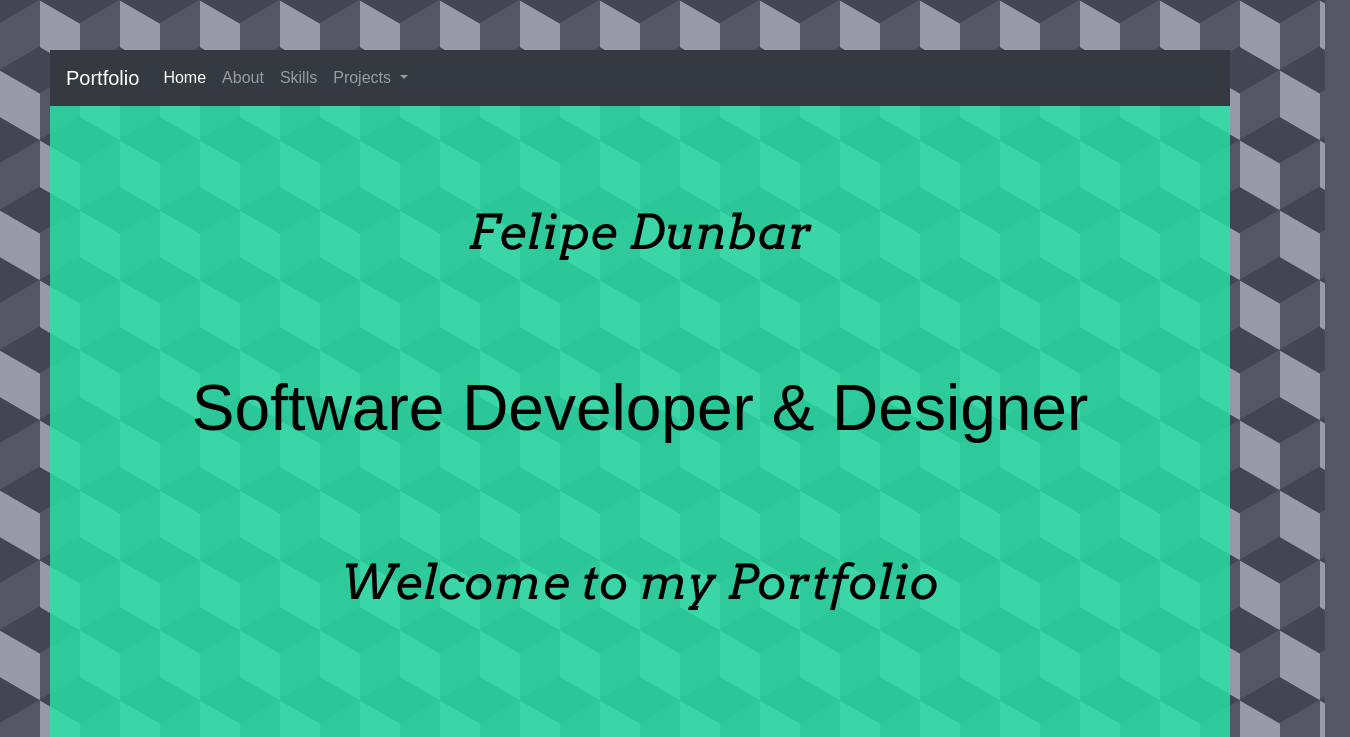
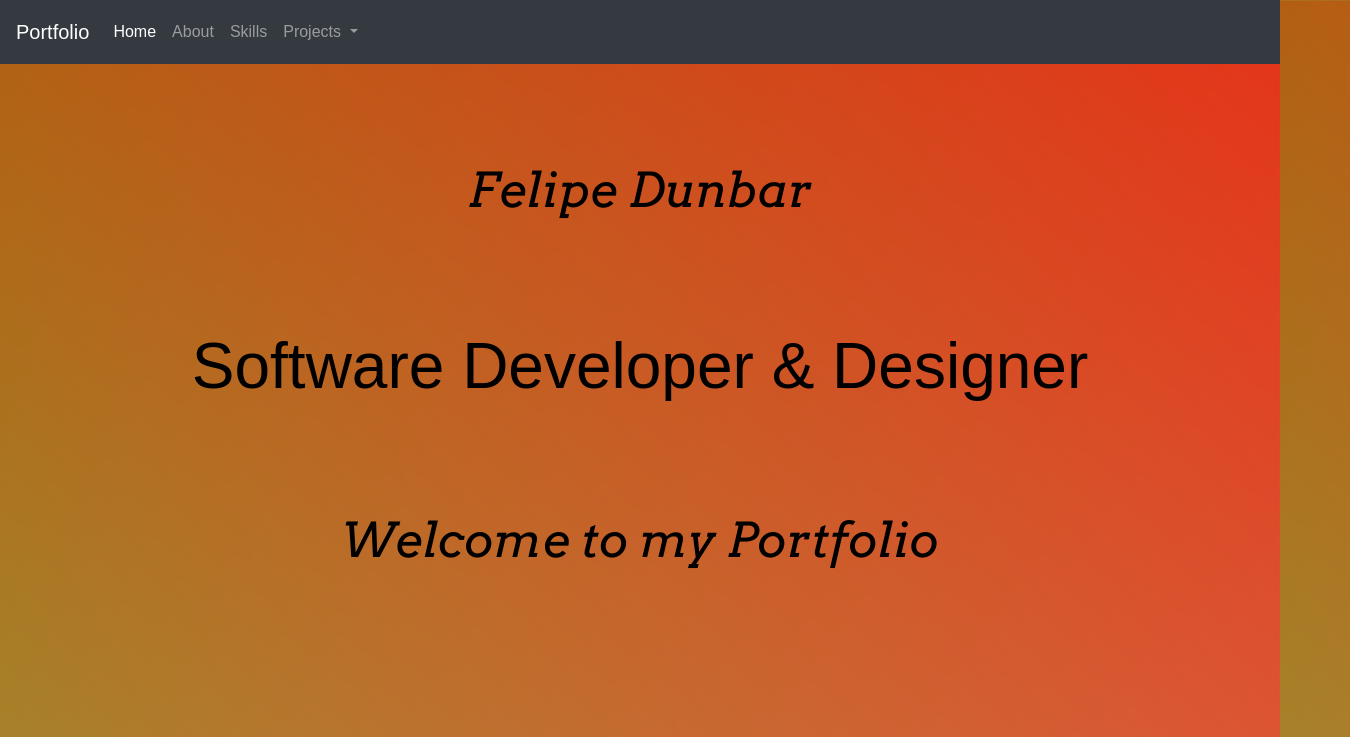
Before and after one commit to FelipeD97/Portfolio, a plain HTML site: page index.html in a window 1280 px wide. Shown: the top 737 px of the page, 1350 px wide, since content can reach past the window. Drawn offline with nearby package versions, Linux system fonts and the light colour scheme; grey boxes are pictures that could not be loaded; a web font is replaced by a local one.

Commit message:
Updated css

```diff
--- a/index.css
+++ b/index.css
@@ -1,14 +1,7 @@
 body {
-    background-color:#556;
-    background-image: linear-gradient(30deg, #445 12%, transparent 12.5%, transparent 87%, #445 87.5%, #445),
-    linear-gradient(150deg, #445 12%, transparent 12.5%, transparent 87%, #445 87.5%, #445),
-    linear-gradient(30deg, #445 12%, transparent 12.5%, transparent 87%, #445 87.5%, #445),
-    linear-gradient(150deg, #445 12%, transparent 12.5%, transparent 87%, #445 87.5%, #445),
-    linear-gradient(60deg, #99a 25%, transparent 25.5%, transparent 75%, #99a 75%, #99a),
-    linear-gradient(60deg, #99a 25%, transparent 25.5%, transparent 75%, #99a 75%, #99a);
-    background-size:80px 140px;
-    background-position: 0 0, 0 0, 40px 70px, 40px 70px, 0 0, 40px 70px;
-    padding: 50px;
+    background: linear-gradient(217deg, rgba(255,0,0,.8), rgba(255,0,0,0) 70.71%),
+                linear-gradient(127deg, rgba(0,255,0,.8), rgba(0,255,0,0) 70.71%),
+                linear-gradient(336deg, rgba(0,0,255,.8), rgba(0,0,255,0) 70.71%);
 }
 
 header {
@@ -18,6 +11,7 @@ header {
 
 nav {
     font-family: 'Montserrat Subrayada', sans-serif;
+    height: 4rem;
     position: sticky;
 }
 
@@ -49,7 +43,6 @@ h5 {
 }
 
 .intro-container {
-    background-color: rgba(38, 227, 167, 0.824);
     color: black;
     display: flex;
     flex-direction: column;
@@ -65,7 +58,6 @@ h5 {
 }
 
 .about-container {
-    background-color: rgba(38, 227, 167, 0.824);
     background-repeat: no-repeat;
     background-attachment: scroll;
     background-position: center center;
@@ -88,7 +80,6 @@ h5 {
 }
 
 .skills-container {
-    background-color: rgba(38, 227, 167, 0.824);
     padding-right: 3rem;
     padding-left: 3rem;
 }
@@ -104,10 +95,6 @@ h5 {
 
 .icon {
     padding: 20px;
-}
-
-.proj-container {
-    background-color: rgba(38, 227, 167, 0.824);
 }
 
 .project {
```
